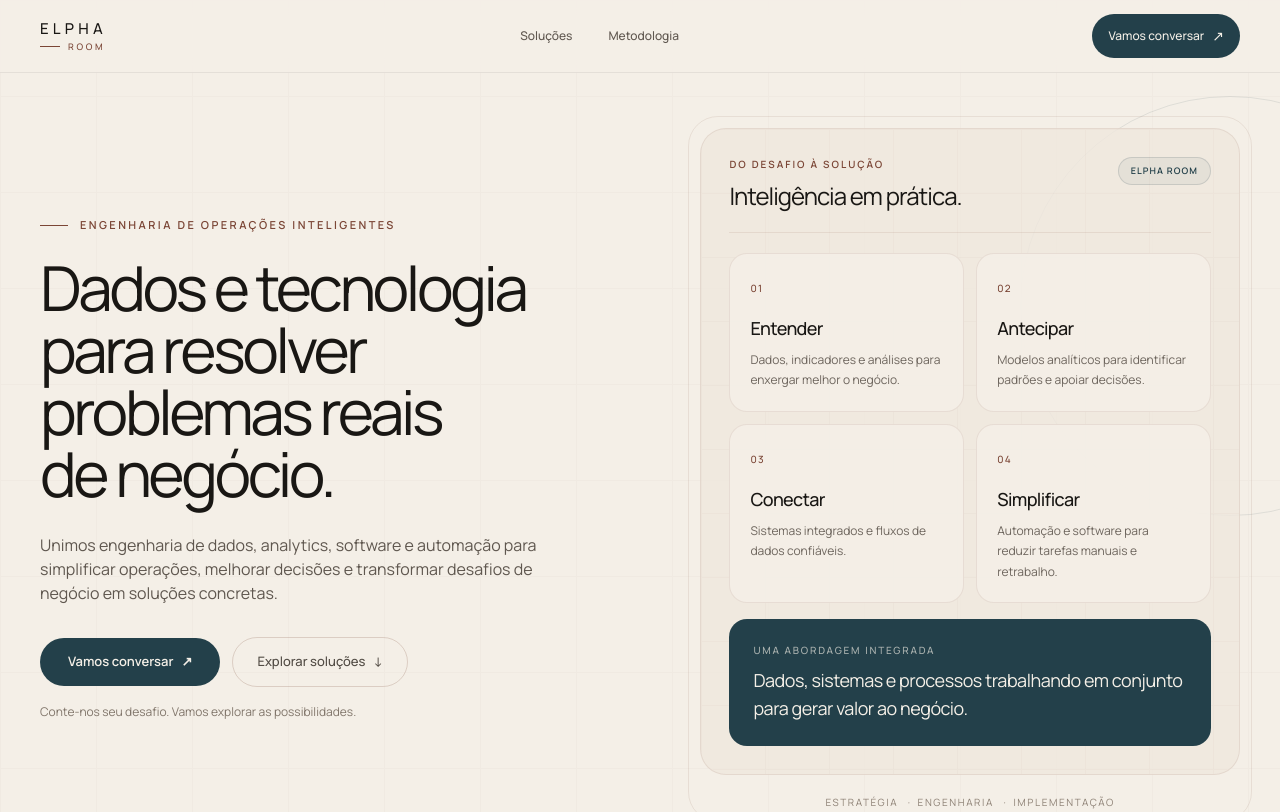
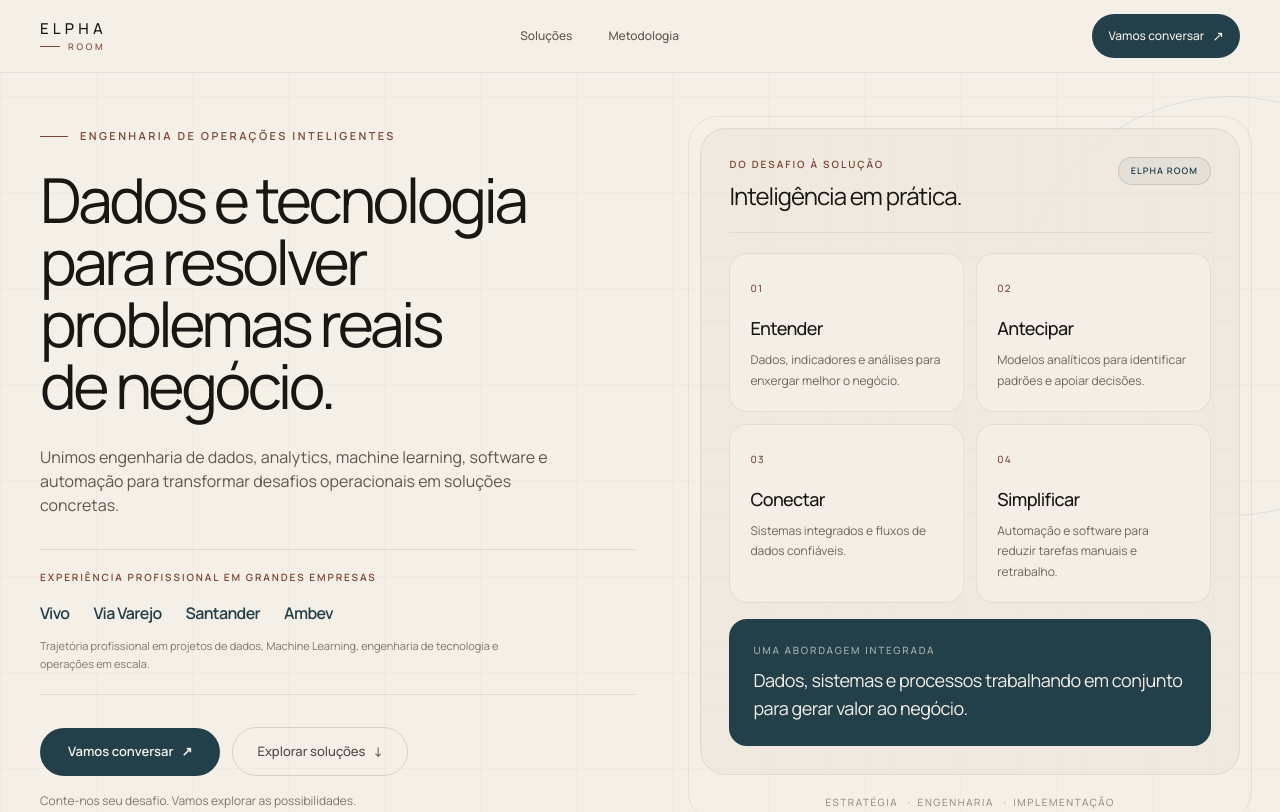
Before and after one commit to elpharoom-tech/elpha-site, a Next.js app in the folder web/: page / in a window 1280 px wide. Shown: the top 812 px of the page. Built offline with nearby package versions, Linux system fonts and the light colour scheme.

Commit message:
feat(hero): add professional experience as technical credibility

```diff
--- a/web/components/1-HeroSection.tsx
+++ b/web/components/1-HeroSection.tsx
@@ -22,6 +22,8 @@ const trackEvent = (eventName: string, label: string) => {
     });
   }
 };
+
+const COMPANIES = ["Vivo", "Via Varejo", "Santander", "Ambev"];
 
 const DELIVERABLES = [
   {
@@ -83,10 +85,33 @@ export const HeroSection = () => {
             </h1>
 
             <p className="mt-6 max-w-[510px] text-[15px] leading-[1.85] text-[#5f574f] sm:text-base md:mt-7">
-              Unimos engenharia de dados, analytics, software e automação para
-              simplificar operações, melhorar decisões e transformar desafios de
-              negócio em soluções concretas.
+              Unimos engenharia de dados, analytics, machine learning, software
+              e automação para transformar desafios operacionais em soluções
+              concretas.
             </p>
+
+            {/* Credibilidade e experiência profissional */}
+            <div className="mt-8 border-y border-[#7B4636]/15 py-5">
+              <p className="text-[9px] font-semibold uppercase tracking-[0.19em] text-[#7B4636] sm:text-[10px]">
+                Experiência profissional em grandes empresas
+              </p>
+
+              <div className="mt-4 flex flex-wrap items-center gap-x-6 gap-y-3">
+                {COMPANIES.map((company) => (
+                  <span
+                    key={company}
+                    className="text-[15px] font-semibold tracking-[-0.04em] text-[#23404A] sm:text-base"
+                  >
+                    {company}
+                  </span>
+                ))}
+              </div>
+
+              <p className="mt-3 max-w-[460px] text-[11px] leading-[1.7] text-[#81766b]">
+                Trajetória profissional em projetos de dados, Machine Learning,
+                engenharia de tecnologia e operações em escala.
+              </p>
+            </div>
 
             {/* Chamadas para ação */}
             <div className="mt-8 flex flex-col gap-3 sm:flex-row sm:items-center">
```
